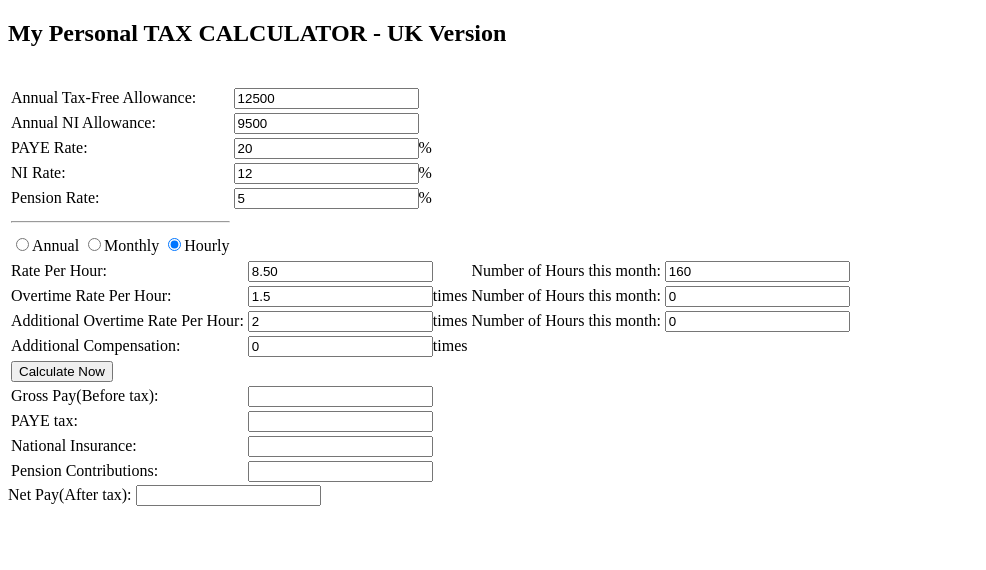
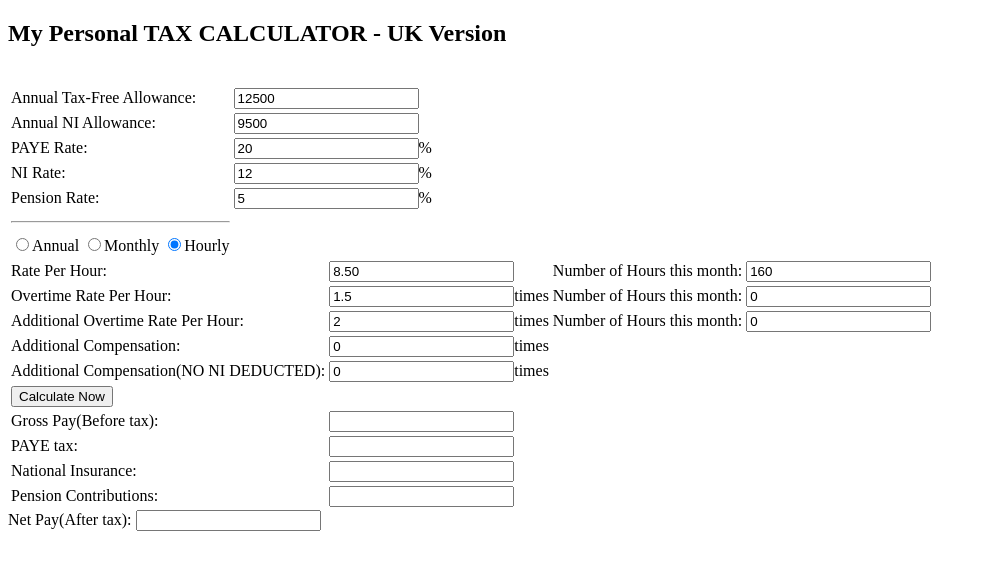
Before and after one commit to maclyn02/uk-tax-calc, a Django app: page / in a window 1280 px wide. Shown: the top 570 px of the page, without its empty margins (0-986 px from the left). Run offline with Django 3.2, Linux system fonts and the light colour scheme.

Commit message:
updated structure and formulae

```diff
--- a/personalTaxCalcApp/static/js/app.js
+++ b/personalTaxCalcApp/static/js/app.js
@@ -14,8 +14,11 @@ function calculateSalary(){
   var grossPay = (numHours*basicHrRate) + (overtimeHours*overtimePay) + (additionalOvertimeHours*additionalOvertimePay) + Number(additionalCompensation);
   console.log(grossPay)
 
+
+  var additionalCompensationNONI = document.getElementById('additionalCompensationNONI').value;
+
   var pensionRate = document.getElementById('pensionRate').value;
-  var pension = (pensionRate/100)*grossPay;
+  var pension = (pensionRate/100)*(grossPay+Number(additionalCompensationNONI));
   var grossMinusPension = grossPay - pension;
   console.log(grossMinusPension);
 
@@ -24,7 +27,7 @@ function calculateSalary(){
   console.log(ni);
 
   var annualAllowance = document.getElementById('annualAllowance').value;
-  var taxableGross = grossPay - pension - annualAllowance/12;
+  var taxableGross = grossPay + Number(additionalCompensationNONI) - pension - annualAllowance/12;
   var paye = 0.20 * taxableGross;
   console.log(paye);
 
--- a/personalTaxCalcApp/templates/taxCalc/homepage.html
+++ b/personalTaxCalcApp/templates/taxCalc/homepage.html
@@ -66,7 +66,11 @@
             </tr>
             <tr>
               <td>Additional Compensation:</td>
-              <td><input type="number" id="additionalCompensation" value="0"/>times</td>
+              <td><input type="text" id="additionalCompensation" value="0"/>times</td>
+            </tr>
+            <tr>
+              <td>Additional Compensation(NO NI DEDUCTED):</td>
+              <td><input type="text" id="additionalCompensationNONI" value="0"/>times</td>
             </tr>
             <tr>
               <td>
```
